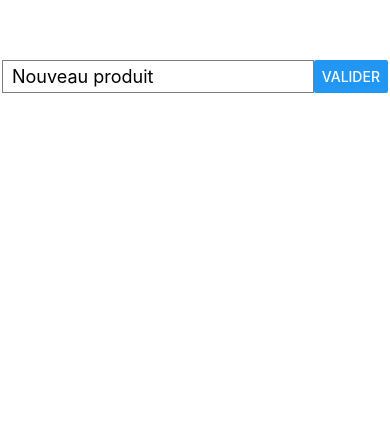
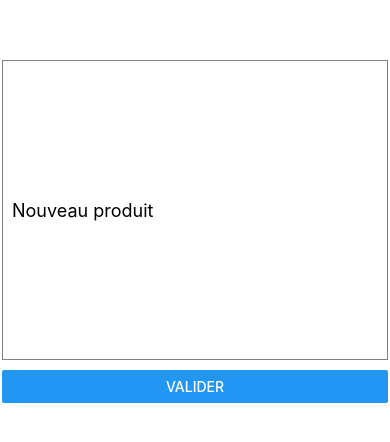
Before and after one commit to uss-learn/react-native, a React Native app: screen / in a window 390 px wide. Shown: the top 442 px of the page. Built offline with nearby package versions, Linux system fonts and the light colour scheme.

Commit message:
learn: Keyboard module

```diff
--- a/App.js
+++ b/App.js
@@ -2,6 +2,7 @@ import React, {useEffect, useState} from 'react'
 import {Alert, Modal, Pressable, StyleSheet, Text, View} from "react-native";
 import Products from "./components/Products";
 import AddProduct from "./components/AddProduct";
+import DismissKeyboard from "./components/DiismissKeyboard";
 
 export default function App() {
     const [products, setProducts] = useState([]);
@@ -25,6 +26,7 @@ export default function App() {
     }
 
     return (
+        <DismissKeyboard>
             <View style={styles.container}>
                 <AddProduct addProduct={addProduct}/>
                 <Modal
@@ -62,6 +64,7 @@ export default function App() {
                 </Modal>
                 <Products products={products} deleteProduct={deleteProduct}/>
             </View>
+        </DismissKeyboard>
     )
 }
 
@@ -69,6 +72,7 @@ const styles = StyleSheet.create({
     container: {
         paddingHorizontal: 2,
         paddingVertical: 60,
+        flexGrow: 1,
     },
     productItems: {
         marginTop: 10,
--- a/components/AddProduct.js
+++ b/components/AddProduct.js
@@ -27,6 +27,10 @@ const AddProduct = ({addProduct}) => {
                 placeholder={'Nouveau produit'}
                 onChangeText={(value)=>setProduct(value)}
                 value={product}
+                secureTextEntry={false}
+                maxLength={2000}
+                readOnly={false}
+                rows={10}
             />
 
             <Button
@@ -39,7 +43,7 @@ const AddProduct = ({addProduct}) => {
 
 const styles = StyleSheet.create({
     inputContainer: {
-        flexDirection: 'row'
+        alignContent: 'top',
 
     },
     textInput: {
@@ -48,7 +52,9 @@ const styles = StyleSheet.create({
         borderWidth: 1,
         paddingLeft: 9,
         fontSize: 18,
-        flexGrow: 1
+        flexGrow: 1,
+        marginBottom: 10,
+        minHeight: 300,
     },
     productItem: {
         backgroundColor: '#ffb6c1',
--- /dev/null
+++ b/components/DiismissKeyboard.js
@@ -0,0 +1,18 @@
+import React, {Component} from 'react';
+import {Keyboard, Text, TouchableWithoutFeedback, View} from 'react-native';
+
+const DismissKeyboard = ({children}) => {
+
+
+    return (
+        <TouchableWithoutFeedback
+            onPress={() => {
+                Keyboard.dismiss()
+            }}
+        >
+            { children}
+        </TouchableWithoutFeedback>
+    );
+}
+
+export default DismissKeyboard;
```
Lines whose indentation alone changed are shown as unchanged.
